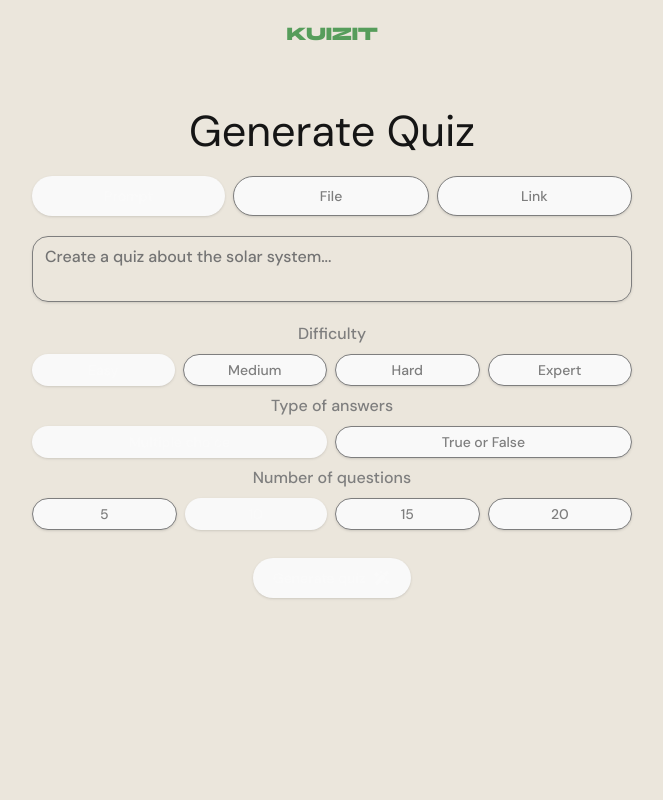
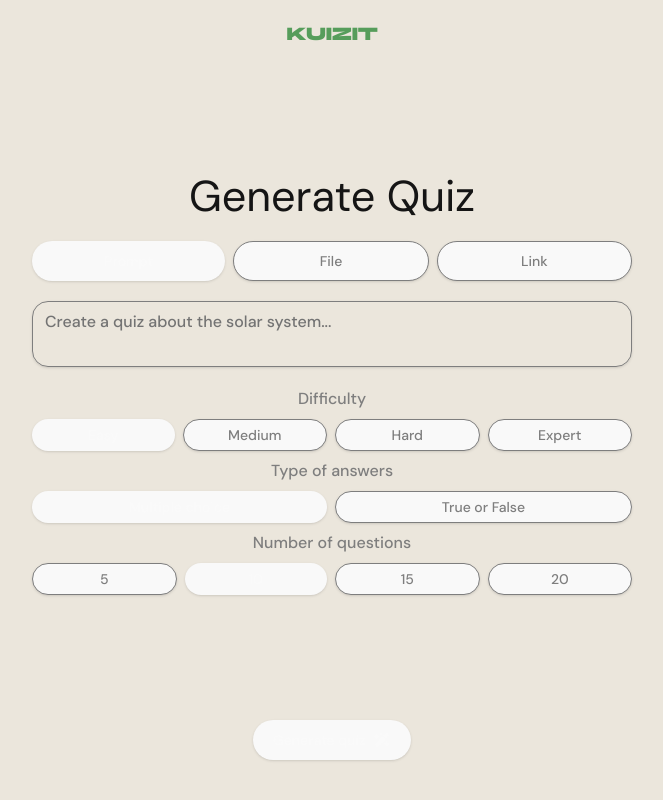
Before and after one commit to BenjaminFrias/Kuizit, a React (Vite) app in the folder client/: page / in a window 1280 px wide. Both pictures are taken after a click on the button "Generate quiz". Shown: the whole page, without its empty margins (308-971 px from the left). Built offline with nearby package versions, Linux system fonts and the light colour scheme; no server answers.

Commit message:
fix: allow y oveflow in pages

```diff
--- a/client/src/index.css
+++ b/client/src/index.css
@@ -40,7 +40,6 @@
 	font-family: 'DM sans', Avenir, Helvetica, Arial, sans-serif;
 	line-height: 1.5;
 	font-weight: 400;
-	overflow: hidden;
 	color-scheme: light dark;
 	color: rgba(255, 255, 255, 0.87);
 	background-color: #242424;
@@ -127,7 +126,7 @@ body {
 	display: flex;
 	min-width: 320px;
 	min-height: 100vh;
-	overflow: hidden;
+	overflow-x: hidden;
 }
 
 h1 {
--- a/client/src/pages/InputPage.tsx
+++ b/client/src/pages/InputPage.tsx
@@ -46,12 +46,12 @@ export default function Inputpage({
 	quizNumberQuestions,
 }: inputPageParams) {
 	return (
-		<div className="relative min-h-screen min-w-screen w-screen h-screen max-w-screen max-h-screen px-3 py-5 flex flex-col items-center justify-start gap-15 bg-custom-white">
+		<div className="relative min-h-screen min-w-screen w-screen max-w-screen px-3 py-5 flex flex-col items-center justify-between gap-10 bg-custom-white">
 			<h2 className="flex center font-logo text-custom-green text-lg uppercase shortFadeIn">
 				Kuizit
 			</h2>
 
-			<div className="flex flex-col w-full max-w-[600px] justify-self-center items-center gap-5 longFadeIn">
+			<div className="flex flex-col max-w-[600px] w-full self-center md:w-400 md:max-h-screen justify-self-center items-center gap-5 longFadeIn">
 				<h1 className="font-primary font-regular text-custom-gray text-[2.7rem]">
 					Generate Quiz
 				</h1>
@@ -215,8 +215,9 @@ export default function Inputpage({
 						</div>
 					</div>
 				</div>
+			</div>
 			<Button
-					className="mt-2"
+				className="longFadeIn mb-5"
 				size="md"
 				variant="green"
 				onClick={() => {
@@ -228,6 +229,5 @@ export default function Inputpage({
 				<FontAwesomeIcon icon={faWandMagicSparkles} />
 			</Button>
 		</div>
-		</div>
 	);
 }
--- a/client/src/pages/Quiz.tsx
+++ b/client/src/pages/Quiz.tsx
@@ -68,10 +68,10 @@ export function QuizPage({
 	};
 
 	return (
-		<div className="min-h-screen min-w-screen flex flex-col w-full items-center md:flex-row md:items-stretch overflow-hidden">
+		<div className="min-h-screen min-w-screen flex flex-col w-full items-center md:flex-row md:items-stretch md:overflow-hidden">
 			<div
 				className="relative flex flex-col w-full gap-6 px-8 py-8 justify-center items-center
-			bg-custom-gray flex-4 md:flex-2/4 md:h-screen md:pl-13"
+			bg-custom-gray flex-4 md:flex-2/4 md:h-screen md:pl-13 overflow-hidden"
 			>
 				<div
 					className="absolute -top-50 w-90 h-90 left-0 right-0 md:w-140
@@ -152,7 +152,10 @@ export function QuizPage({
 				</div>
 				<div className="flex gap-3">
 					<Dialog>
-						<DialogTrigger asChild>
+						<DialogTrigger
+							asChild
+							className={selectedAnswer === null ? 'hidden' : ''}
+						>
 							<Button
 								className={`transition-all duration-500 ${
 									selectedAnswer === null
--- a/client/src/pages/QuizResultsPage.tsx
+++ b/client/src/pages/QuizResultsPage.tsx
@@ -25,7 +25,7 @@ export function QuizResultsPage({
 	const percentageScore = Math.floor((score / totalQuestions) * 100);
 
 	return (
-		<div className="min-h-screen min-w-screen flex flex-col w-full justify-between items-center bg-custom-gray px-8 py-8 overflow-hidden">
+		<div className="relative min-h-screen min-w-screen max-h-screen flex flex-col w-full justify-between items-center bg-custom-gray px-8 py-8 overflow-hidden">
 			<h2 className="text-custom-white text-3xl font-medium z-1 shortFadeIn">
 				Quiz Results
 			</h2>
--- a/client/src/pages/QuizReviewPage.tsx
+++ b/client/src/pages/QuizReviewPage.tsx
@@ -63,7 +63,7 @@ export function QuizReviewPage({
 	};
 
 	return (
-		<div className="min-h-screen min-w-screen flex flex-col w-full items-center md:flex-row md:items-stretch overflow-hidden">
+		<div className="min-h-screen min-w-screen flex flex-col w-full items-center md:flex-row md:items-stretch overflow-x-hidden">
 			<div
 				className="relative flex flex-col w-full gap-6 px-8 py-8 justify-center items-center
                 bg-custom-gray flex-4 md:flex-2/4 md:h-screen md:pl-13"
```
Lines whose indentation alone changed are shown as unchanged.
